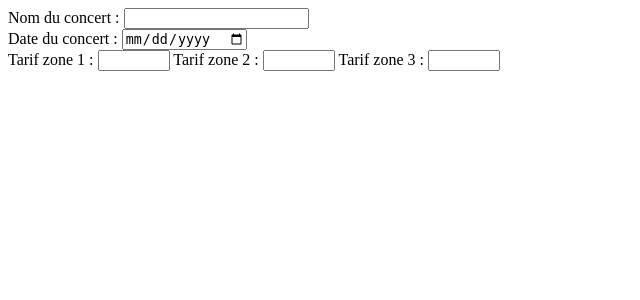
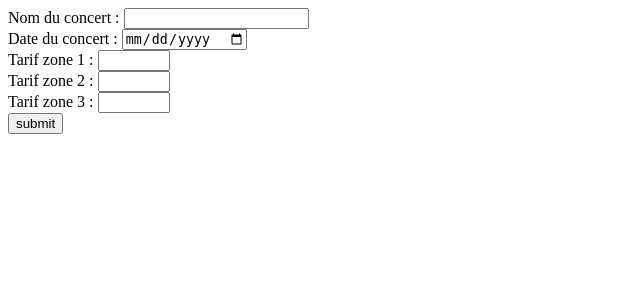
Before and after one commit to IronZFaker/site_resa, a PHP site: page /view/add_concert.view.php in a window 1280 px wide. Shown: the top 300 px of the page, without its empty margins (0-640 px from the left). Run offline with PHP 8.4, Linux system fonts and the light colour scheme.

Commit message:
submit btn

```diff
--- a/view/add_concert.view.php
+++ b/view/add_concert.view.php
@@ -17,10 +17,15 @@
           <div>
             <label for="nom">Tarif zone 1 : </label>
             <input type="number" id="zone1" name="zone1" min="1" max="1000">
+            <br>
             <label for="nom">Tarif zone 2 : </label>
             <input type="number" id="zone2" name="zone2" min="1" max="1000">
+            <br>
             <label for="nom">Tarif zone 3 : </label>
             <input type="number" id="zone2" name="zone2" min="1" max="1000">
+          </div>
+          <div>
+            <input type="submit" value="submit">
           </div>
         </form>
     </body>
```
